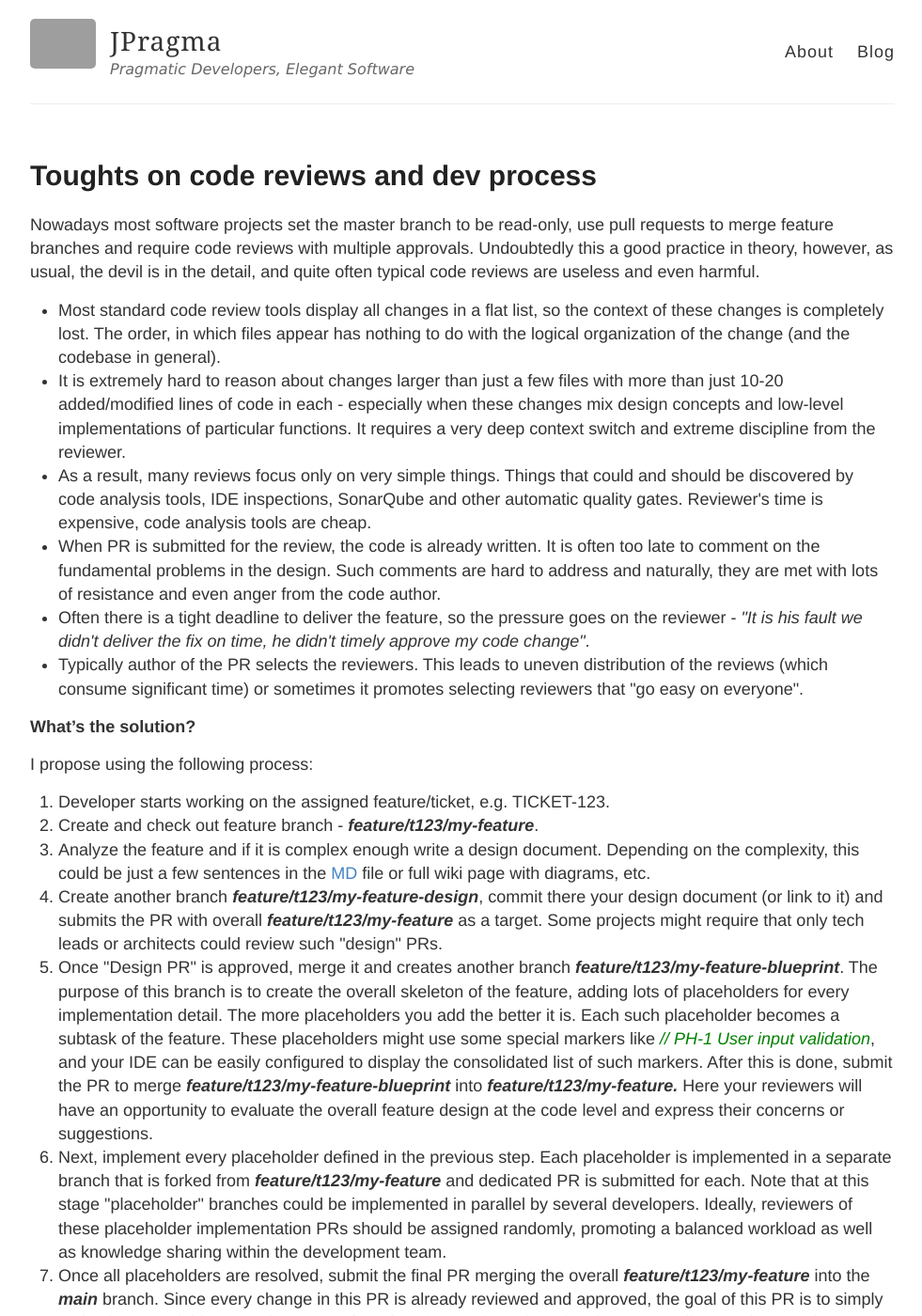
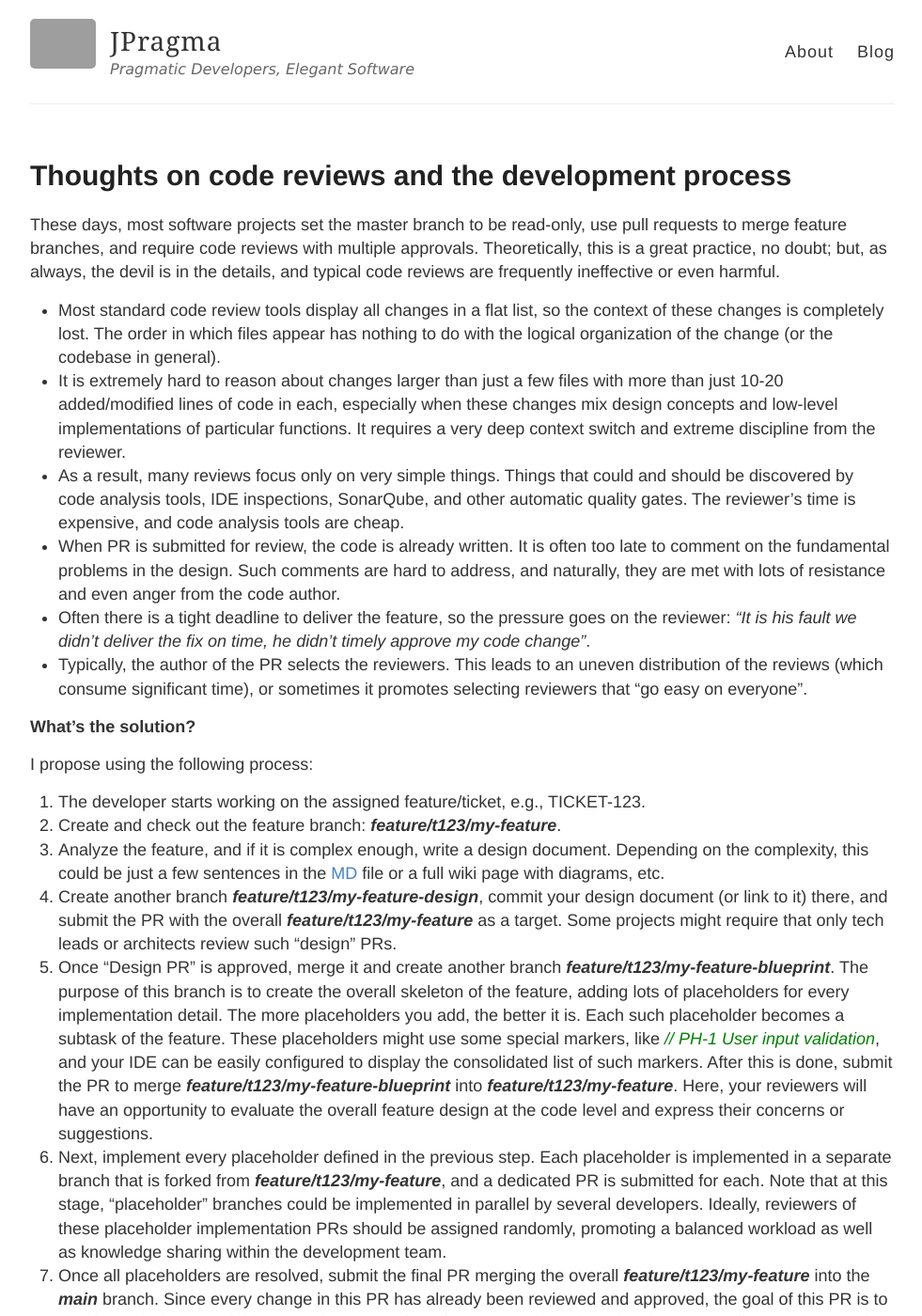
Before and after one commit to jpragma/jpragma.github.io, a Jekyll site: the page built from _posts/2019-11-13-toughts-on-code-reviews-and-dev-process.md, in a window 1280 px wide and 1400 px high. Shown: the whole window at 94% size, without its empty margins (148-1129 px from the left). Built offline with Jekyll 4.4.1, drawn with Linux system fonts in a browser that asks for light colours; some of the changed text lies outside the part shown; grey boxes are pictures that could not be loaded.

Commit message:
Cleanup of old blog posts

```diff
--- a/_posts/2019-11-13-toughts-on-code-reviews-and-dev-process.md
+++ b/_posts/2019-11-13-toughts-on-code-reviews-and-dev-process.md
@@ -1,33 +1,59 @@
 ---
 layout: post
-title: Toughts on code reviews and dev process
+title: Thoughts on code reviews and the development process
 date: 2019-11-13 13:40
 author: isaaclevin
 comments: true
 categories: [General, Productivity]
 ---
-Nowadays most software projects set the master branch to be read-only, use pull requests to merge feature branches and require code reviews with multiple approvals. Undoubtedly this a good practice in theory, however, as usual, the devil is in the detail, and quite often typical code reviews are useless and even harmful.
-<ul>
-	<li>Most standard code review tools display all changes in a flat list, so the context of these changes is completely lost. The order, in which files appear has nothing to do with the logical organization of the change (and the codebase in general).</li>
-	<li>It is extremely hard to reason about changes larger than just a few files with more than just 10-20 added/modified lines of code in each - especially when these changes mix design concepts and low-level implementations of particular functions. It requires a very deep context switch and extreme discipline from the reviewer.</li>
-	<li>As a result, many reviews focus only on very simple things. Things that could and should be discovered by code analysis tools, IDE inspections, SonarQube and other automatic quality gates. Reviewer's time is expensive, code analysis tools are cheap.</li>
-	<li>When PR is submitted for the review, the code is already written. It is often too late to comment on the fundamental problems in the design. Such comments are hard to address and naturally, they are met with lots of resistance and even anger from the code author.</li>
-	<li>Often there is a tight deadline to deliver the feature, so the pressure goes on the reviewer - <em>"It is his fault we didn't deliver the fix on time, he didn't timely approve my code change"</em>.</li>
-	<li>Typically author of the PR selects the reviewers. This leads to uneven distribution of the reviews (which consume significant time) or sometimes it promotes selecting reviewers that "go easy on everyone".</li>
-</ul>
-<strong>What's the solution? </strong>
+These days, most software projects set the master branch to be read-only, use pull requests to merge feature branches, and
+require code reviews with multiple approvals. Theoretically, this is a great practice, no doubt; but, as always,
+the devil is in the details, and typical code reviews are frequently ineffective or even harmful.
+
+- Most standard code review tools display all changes in a flat list, so the context of these changes is completely lost.
+The order in which files appear has nothing to do with the logical organization of the change (or the codebase in general).
+- It is extremely hard to reason about changes larger than just a few files with more than just 10-20 added/modified lines of code in each,
+especially when these changes mix design concepts and low-level implementations of particular functions. It requires a very deep context switch
+and extreme discipline from the reviewer.
+- As a result, many reviews focus only on very simple things. Things that could and should be discovered by code analysis tools,
+IDE inspections, SonarQube, and other automatic quality gates. The reviewer's time is expensive, and code analysis tools are cheap.
+- When PR is submitted for review, the code is already written. It is often too late to comment on the fundamental problems in the design.
+Such comments are hard to address, and naturally, they are met with lots of resistance and even anger from the code author.
+- Often there is a tight deadline to deliver the feature, so the pressure goes on the reviewer:
+_"It is his fault we didn't deliver the fix on time, he didn't timely approve my code change"_.
+- Typically, the author of the PR selects the reviewers. This leads to an uneven distribution of the reviews (which consume
+significant time), or sometimes it promotes selecting reviewers that "go easy on everyone".
+
+**What's the solution?**
 
 I propose using the following process:
-<ol>
-	<li>Developer starts working on the assigned feature/ticket, e.g. TICKET-123.</li>
-	<li>Create and check out feature branch - <strong><em>feature/t123/my-feature</em></strong>.</li>
-	<li>Analyze the feature and if it is complex enough write a design document. Depending on the complexity, this could be just a few sentences in the <a href="https://en.wikipedia.org/wiki/Markdown">MD</a> file or full wiki page with diagrams, etc.</li>
-	<li>Create another branch <strong><em>feature/t123/my-feature-design</em></strong>, commit there your design document (or link to it) and submits the PR with overall <strong><em>feature/t123/my-feature</em></strong> as a target. Some projects might require that only tech leads or architects could review such "design" PRs.</li>
-	<li>Once "Design PR" is approved, merge it and creates another branch <strong><em>feature/t123/my-feature-blueprint</em></strong>. The purpose of this branch is to create the overall skeleton of the feature, adding lots of placeholders for every implementation detail. The more placeholders you add the better it is. Each such placeholder becomes a subtask of the feature. These placeholders might use some special markers like <span style="color:#008000;"><em>// PH-1 User input validation</em></span>, and your IDE can be easily configured to display the consolidated list of such markers. After this is done, submit the PR to merge <strong><em>feature/t123/my-feature-blueprint </em></strong>into <strong><em>feature/t123/my-feature. </em></strong>Here your reviewers will have an opportunity to evaluate the overall feature design at the code level and express their concerns or suggestions.</li>
-	<li>Next, implement every placeholder defined in the previous step. Each placeholder is implemented in a separate branch that is forked from <strong><em>feature/t123/my-feature</em></strong> and dedicated PR is submitted for each. Note that at this stage "placeholder" branches could be implemented in parallel by several developers. Ideally, reviewers of these placeholder implementation PRs should be assigned randomly, promoting a balanced workload as well as knowledge sharing within the development team.</li>
-	<li>Once all placeholders are resolved, submit the final PR merging the overall <strong><em>feature/t123/my-feature</em></strong> into the <em><strong>main</strong></em> branch. Since every change in this PR is already reviewed and approved, the goal of this PR is to simply verify the commit history of the <strong><em>feature/t123/my-feature</em></strong> branch and make sure no direct code commits are done.</li>
-	<li>Finally, merge the feature branch into the master.</li>
-</ol>
-This process has many advantages. First of all, reviewers have a chance to comment on feature design before too many resources are spent on implementation. Secondly, instead of one huge PR, we are dealing with several small PRs each one staying at a _**single level of abstraction**_ and never mixing the overall design with small details of a particular step. Each such PR is easy to understand and provide meaningful comments. It promotes knowledge sharing in the team and minimizes frustration and conflicts when some big PRs are rejected.
 
-As usual comments, opinions, and criticism are more than welcome!
+1. The developer starts working on the assigned feature/ticket, e.g., TICKET-123.
+2. Create and check out the feature branch: **_feature/t123/my-feature_**.
+3. Analyze the feature, and if it is complex enough, write a design document. Depending on the complexity, this could be
+just a few sentences in the [MD](https://en.wikipedia.org/wiki/Markdown) file or a full wiki page with diagrams, etc.
+4. Create another branch _**feature/t123/my-feature-design**_, commit your design document (or link to it) there, and submit the PR
+with the overall _**feature/t123/my-feature**_ as a target. Some projects might require that only tech leads or architects review such "design" PRs.
+5. Once "Design PR" is approved, merge it and create another branch _**feature/t123/my-feature-blueprint**_.
+The purpose of this branch is to create the overall skeleton of the feature, adding lots of placeholders for every implementation detail.
+The more placeholders you add, the better it is. Each such placeholder becomes a subtask of the feature.
+These placeholders might use some special markers, like <span style="color:#008000;"><em>// PH-1 User input validation</em></span>,
+and your IDE can be easily configured to display the consolidated list of such markers. After this is done, submit the PR
+to merge _**feature/t123/my-feature-blueprint**_ into _**feature/t123/my-feature**_. Here, your reviewers will have an opportunity
+to evaluate the overall feature design at the code level and express their concerns or suggestions.
+6. Next, implement every placeholder defined in the previous step. Each placeholder is implemented in a separate branch that
+is forked from _**feature/t123/my-feature**_, and a dedicated PR is submitted for each. Note that at this stage, "placeholder"
+branches could be implemented in parallel by several developers. Ideally, reviewers of these placeholder implementation PRs
+should be assigned randomly, promoting a balanced workload as well as knowledge sharing within the development team.
+7. Once all placeholders are resolved, submit the final PR merging the overall _**feature/t123/my-feature**_ into the _**main**_ branch.
+Since every change in this PR has already been reviewed and approved, the goal of this PR is to simply verify the commit
+history of the _**feature/t123/my-feature**_ branch and make sure no direct code commits are done.
+8. Finally, merge the feature branch into the master.
+
+This process has many advantages. First of all, reviewers have a chance to comment on feature design before too many resources
+are spent on implementation. Secondly, instead of one huge PR, we are dealing with several small PRs, each one staying
+at a _**single level of abstraction**_ and never mixing the overall design with the small details of a particular step.
+It is easy to understand and provide meaningful comments for such PRs.
+It promotes knowledge sharing in the team and minimizes frustration and conflicts when some big PRs are rejected.
+
+As usual, comments, opinions, and criticism are more than welcome!
```
Also changed, not shown: _posts/2019-10-19-dont-over-spec-your-tests.md (+27 -26 lines), _posts/2019-11-03-properties-of-good-tests.md (+39 -20 lines), _posts/2020-04-10-integration-testing-of-a-legacy-code.md (+30 -14 lines), _posts/2021-02-28-static-content-and-webjars-in-micronaut-applications.md (+3 -1 lines), _posts/2022-01-29-again-about-code-reviews.md (+12 -12 lines).
